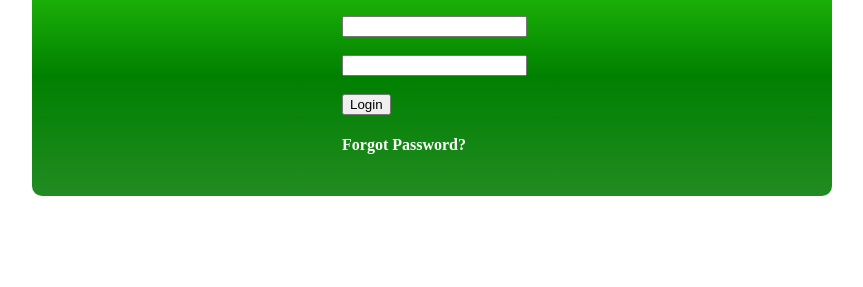
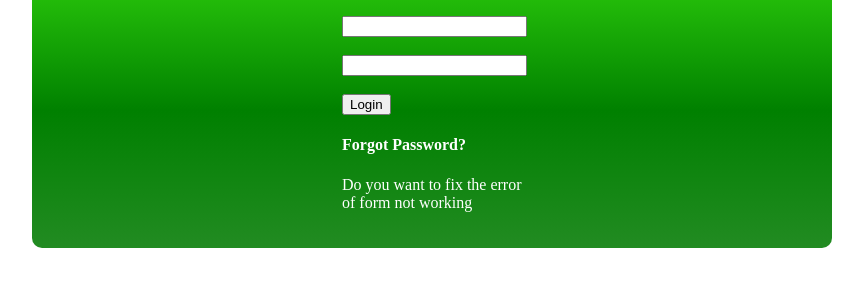
Before and after one commit to Engr-Witty/eomgs_git, a plain HTML site: page index.html in a window 1280 px wide. Shown: the part 315-602 px from the top of the page, without its empty margins (208-1071 px from the left). Drawn offline with Linux system fonts and the light colour scheme.

Commit message:
Text Under Forgot Password

```diff
--- a/index.html
+++ b/index.html
@@ -18,6 +18,7 @@
                         <input type="password" name="passwrd" id="passwrd"> <br><br>
                         <input type="button" value="Login">
                         <h4> Forgot Password? </h4>
+                        <p> Do you want to fix the error of form not working</p>
                     </form>
                 </div>
             </div>
```
